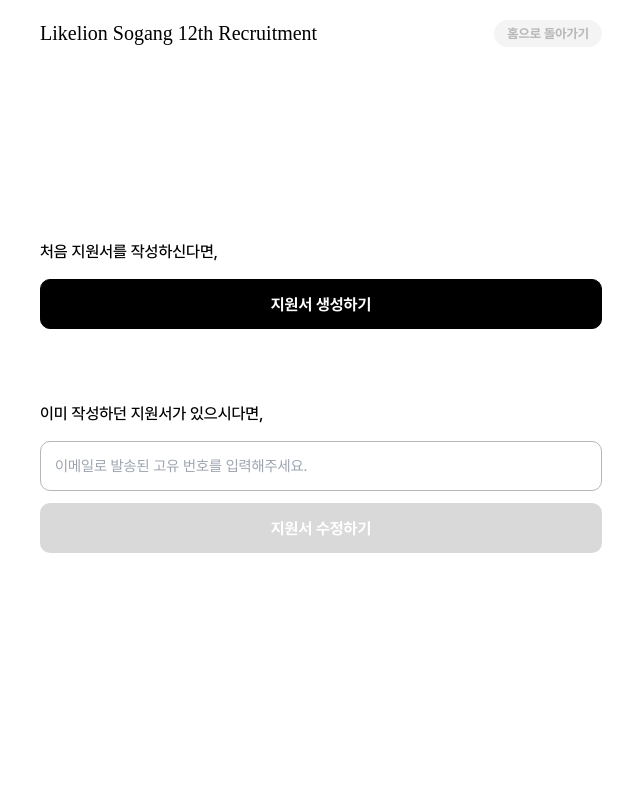
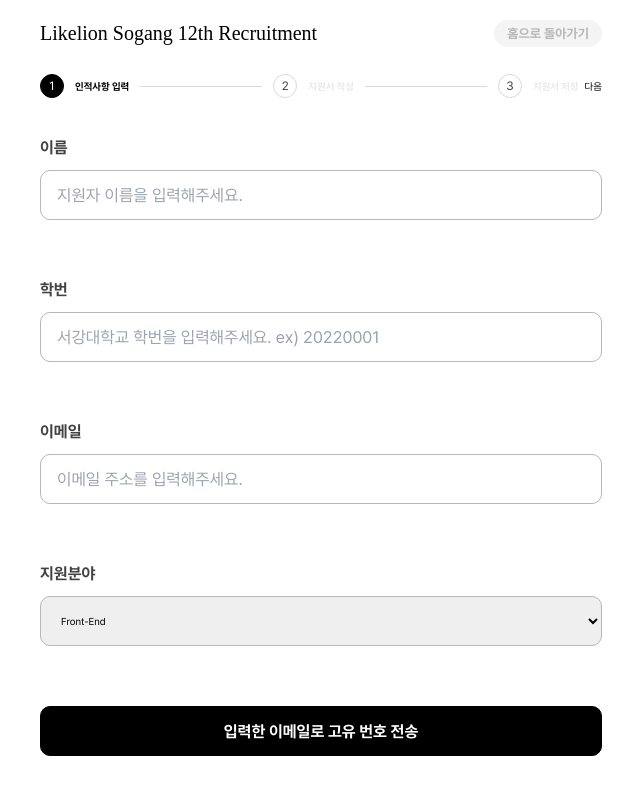
Before and after one commit to LIKELION-SOGANG/LIKELION-WEBSITE-CLIENT, a React (Create React App) app: page /recruit/apply in a window 1280 px wide. Shown: the top 794 px of the page, without its empty margins (319-959 px from the left). Built offline with nearby package versions, Linux system fonts and the light colour scheme.

Commit message:
Feat: 진행배너 및 기본인적사항 컴포넌트구현완료#3

```diff
--- /dev/null
+++ b/src/components/Recruit/Form.jsx
@@ -0,0 +1,86 @@
+import React from 'react';
+import styled from 'styled-components';
+import InputField from './InputField';
+
+const Form = () => {
+  const handleNameChange = (event) => {
+    console.log('Name:', event.target.value);
+  };
+
+  const handleStudentIdChange = (event) => {
+    console.log('Student ID:', event.target.value);
+  };
+
+  const handleEmailChange = (event) => {
+    console.log('Email:', event.target.value);
+  };
+
+  const handleFieldChange = (event) => {
+    console.log('Field:', event.target.value);
+  };
+  return (
+    <div>
+      <InputField
+        label="이름"
+        type="text"
+        placeholder="지원자 이름을 입력해주세요."
+        onChange={handleNameChange}
+      />
+      <InputField
+        label="학번"
+        type="text"
+        placeholder="서강대학교 학번을 입력해주세요. ex) 20220001"
+        onChange={handleStudentIdChange}
+      />
+      <InputField
+        label="이메일"
+        type="email"
+        placeholder="이메일 주소를 입력해주세요."
+        onChange={handleEmailChange}
+      />
+      <InputField
+        label="지원분야"
+        type="select"
+        placeholder="지원 분야를 선택해주세요."
+        options={[
+          { label: 'Front-End', value: 'front' },
+          { label: 'Back-End', value: 'back' },
+        ]}
+        onChange={handleFieldChange}
+      />
+
+      <div>
+        <Button>
+          <ButtonText>입력한 이메일로 고유 번호 전송</ButtonText>
+        </Button>
+      </div>
+    </div>
+  );
+};
+
+const Button = styled.button`
+  width: 56.2rem;
+  height: 5rem;
+  flex-shrink: 0;
+  display: flex;
+  flex-direction: column;
+  align-items: center;
+  justify-content: center;
+  border-radius: 10px;
+  border: 1px solid var(--Main, #000);
+  background: var(--Main, #000);
+`;
+
+const ButtonText = styled.div`
+  width: 30.5rem;
+  height: 1.9rem;
+  flex-shrink: 0;
+  color: #fff;
+  text-align: center;
+  font-family: Pretendard;
+  font-size: 16px;
+  font-style: normal;
+  font-weight: 700;
+  line-height: normal;
+`;
+export default Form;
--- /dev/null
+++ b/src/components/Recruit/InputField.jsx
@@ -0,0 +1,68 @@
+import React from 'react';
+import styled from 'styled-components';
+
+const InputField = ({ label, type, placeholder, options, onChange }) => {
+  return (
+    <FieldContainer>
+      <Label>{label}</Label>
+      {type === 'select' ? (
+        <Select onChange={onChange}>
+          {options.map((option, index) => (
+            <option key={index} value={option.value}>
+              {option.label}
+            </option>
+          ))}
+        </Select>
+      ) : (
+        <Input
+          type={type}
+          placeholder={placeholder}
+          style={{ fontSize: '1.67rem' }}
+          onChange={onchange}
+        />
+      )}
+    </FieldContainer>
+  );
+};
+
+const FieldContainer = styled.div`
+  width: 56.2rem;
+  height: 9.2rem;
+  margin-bottom: 5rem;
+`;
+
+const Label = styled.div`
+  width: 56.2rem;
+  height: 1.9rem;
+  color: #424242;
+  font-family: Pretendard;
+  font-size: 1.6rem;
+  font-style: normal;
+  font-weight: 700;
+  line-height: normal;
+  margin-bottom: 1.3rem;
+`;
+
+const Select = styled.select`
+  width: 56.2rem;
+  height: 5rem;
+  border-radius: 1rem;
+  border: 1px solid #b7b7b7;
+  padding: 1.6rem;
+`;
+
+const Input = styled.input`
+  border-radius: 1rem;
+  width: 56.2rem;
+  height: 5rem;
+  border: 1px solid #b7b7b7;
+  ::placeholder {
+    color: #d9d9d9;
+  }
+  padding: 1.6rem;
+  &:focus {
+    border-color: black;
+    outline: none;
+  }
+`;
+export default InputField;
--- /dev/null
+++ b/src/components/Recruit/Progress.jsx
@@ -0,0 +1,91 @@
+import React, { useState } from 'react';
+import styled from 'styled-components';
+
+const Progress = () => {
+  const steps = ['인적사항 입력', '지원서 작성', '지원서 저장'];
+  const [currentStep, setCurrentStep] = useState(0);
+  const goNext = () => {
+    setCurrentStep((prevStep) => {
+      if (prevStep < steps.length - 1) {
+        console.log(prevStep);
+        return prevStep + 1;
+      }
+      return prevStep;
+    });
+  };
+  return (
+    <ProgressContainer>
+      {steps.map((step, index) => (
+        <React.Fragment key={index}>
+          <Circle active={index <= currentStep}>{index + 1}</Circle>
+          <StepDescription active={index <= currentStep}>
+            {step}
+          </StepDescription>
+          {index < steps.length - 1 && <Line active={index < currentStep} />}
+        </React.Fragment>
+      ))}
+      <button onClick={goNext}>다음</button>
+    </ProgressContainer>
+  );
+};
+
+const ProgressContainer = styled.div`
+  display: flex;
+  flex-direction: row;
+  align-items: center;
+  width: 56.2rem;
+  height: 2.4rem;
+  margin-top: 2.7rem;
+  margin-bottom: 4rem;
+  justify-content: space-between;
+`;
+const Circle = styled.div`
+  width: 2.4rem;
+  height: 2.4rem;
+  display: flex;
+  border-radius: 50%;
+  justify-content: center;
+  align-items: center;
+  padding: 0.8rem;
+  font-size: 1.2rem;
+  border: ${({ active }) => (active ? '1px solid black' : '1px solid #d9d9d9')};
+  background-color: ${({ active }) => (active ? 'black' : 'white')};
+  color: ${({ active }) => (active ? 'white' : '#424242')};
+  transition:
+    background 1.3s ease-in-out,
+    border 1.3s ease-in-out;
+`;
+
+const StepDescription = styled.div`
+  font-family: Pretendard;
+  font-size: 1.2rem
+  font-style: normal;
+  font-weight: 700;
+  color : ${({ active }) => (active ? '#black' : '#e9e9e9')};
+  transition: background 1.5s ease;
+  line-height: normal;
+  margin-left: 0.5rem;
+  transition: color 0.5s ease-in-out 0.5s;
+`;
+const Line = styled.div`
+  width: 12.2rem;
+  height: 0.1rem;
+  align-items: center;
+  margin-left: 0.5rem;
+  margin-right: 0.5rem;
+  position: relative;
+  background: #d9d9d9;
+
+  &::after {
+    content: '';
+    position: absolute;
+    top: 0;
+    left: 0;
+    height: 100%;
+    background: black;
+    width: ${({ active }) => (active ? '100%' : '0')};
+    transition: width 0.5s ease-in-out;
+  }
+  transition: background 1s ease;
+`;
+export default Progress;
--- a/src/page/Apply.jsx
+++ b/src/page/Apply.jsx
@@ -1,16 +1,28 @@
-import React from 'react';
+import React, { useState } from 'react';
 import styled from 'styled-components';
 import TopBanner from '../components/Recruit/TopBanner';
 import NewApplication from '../components/Recruit/NewApplication';
 import ExistingApplication from '../components/Recruit/ExistingApplication';
+import Progress from '../components/Recruit/Progress';
+import InputField from '../components/Recruit/InputField';
+import Form from '../components/Recruit/Form';
 const Apply = () => {
+  const [page, setPage] = useState('new');
   return (
     <ApplyContainer>
       <TopBanner />
-      <div style={{ marginBottom: '19rem' }} />
-      <NewApplication />
-      <div style={{ marginBottom: '7rem' }} />
-      <ExistingApplication />
+      <Progress />
+      <Form />
+      {/* <div style={{ marginBottom: '19rem' }} /> */}
+      {/* {page === 'new' && <NewApplication />} */}
+      {/* <div style={{ marginBottom: '7rem' }} /> */}
+      {/* {page === 'new' && <ExistingApplication />} */}
+      {/* <div
+        style={{ display: 'flex', justifyContent: 'center', marginTop: '2rem' }}
+      >
+        <button onClick={() => setPage('new')}>신규 지원서 작성</button>
+        <button onClick={() => setPage('existing')}>기존 지원서 수정</button>
+      </div> */}
     </ApplyContainer>
   );
 };
```
